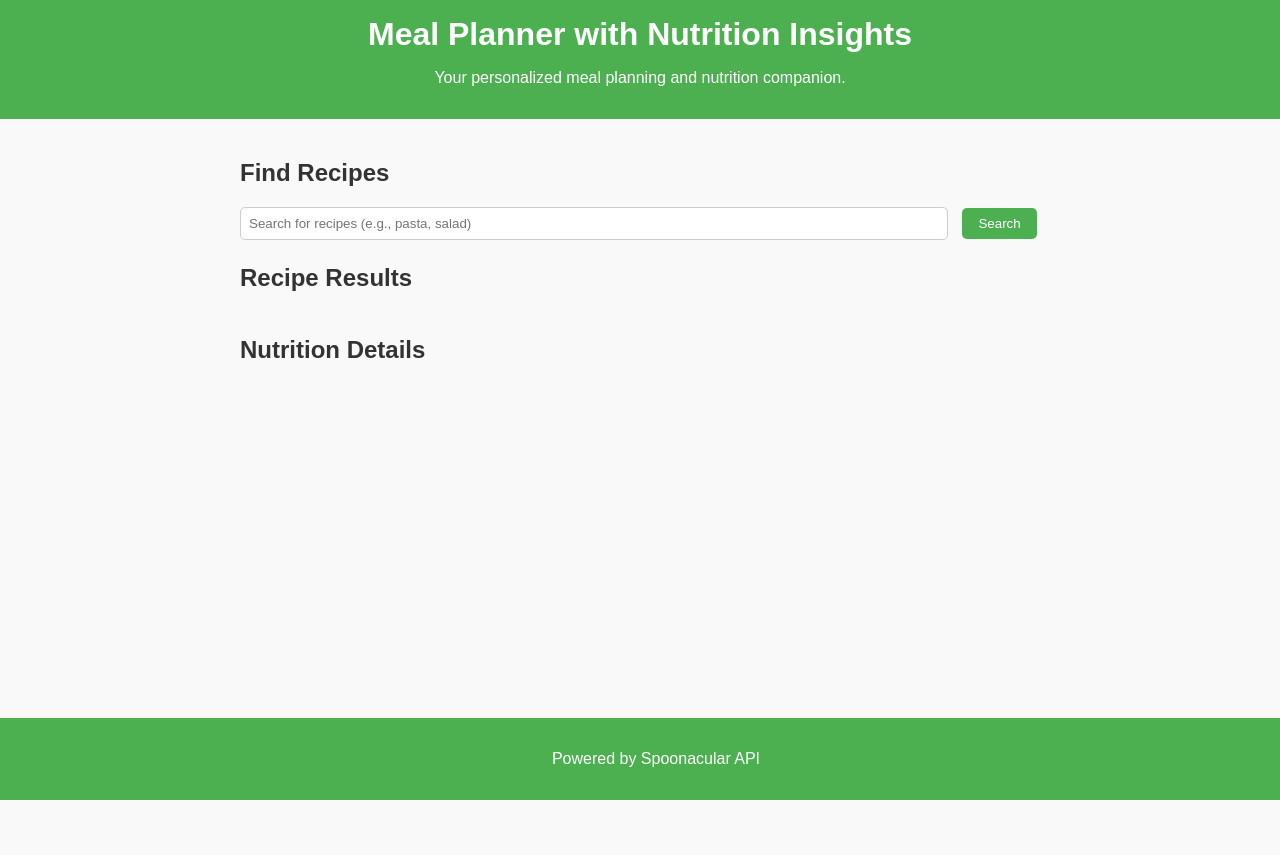
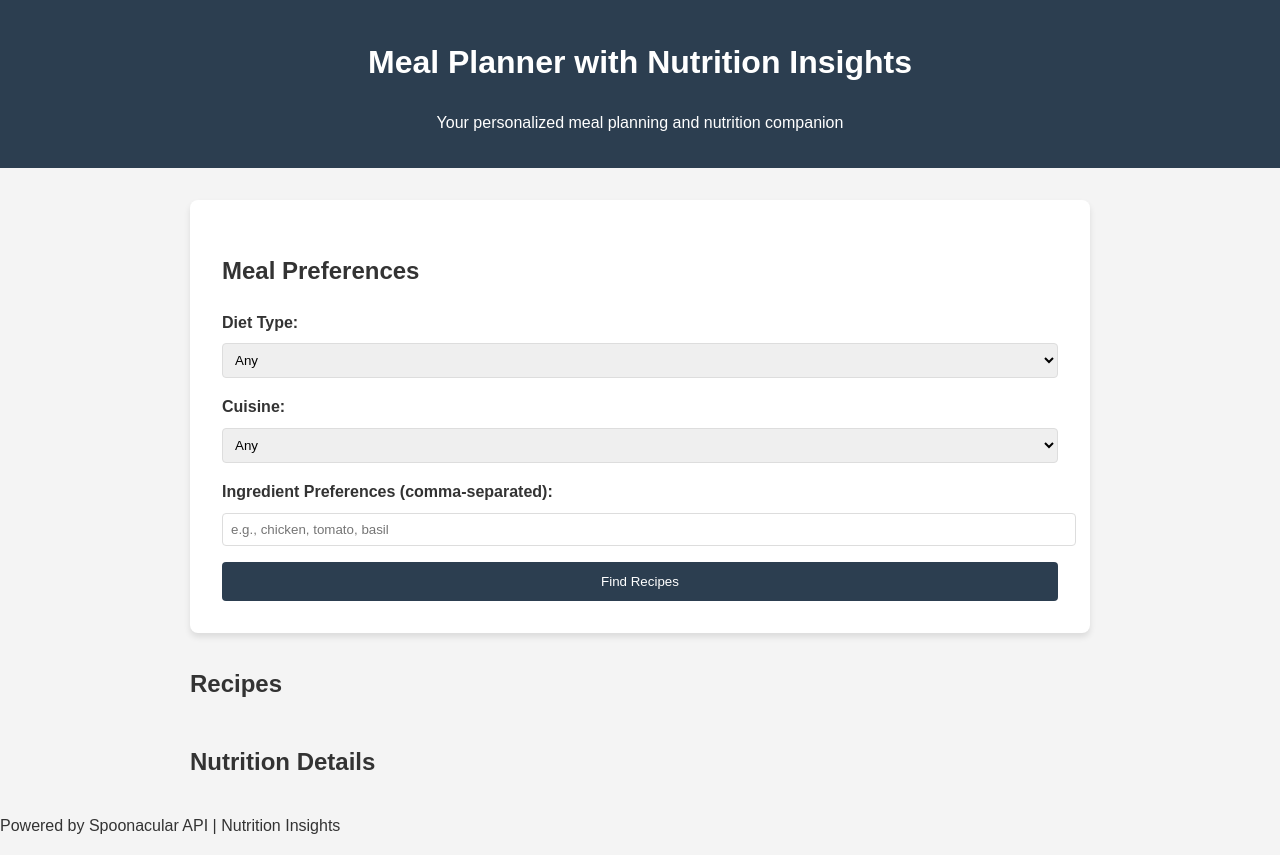
Before and after one commit to JoanK7/API_meal-planner, a plain HTML site: page index.html in a window 1280 px wide. Before the commit the page ends 800 px from the top, so only its background shows below. Drawn offline with Linux system fonts and the light colour scheme.

Commit message:
meal planner

```diff
--- a/index.html
+++ b/index.html
@@ -9,34 +9,62 @@
 <body>
     <header>
         <h1>Meal Planner with Nutrition Insights</h1>
-        <p>Your personalized meal planning and nutrition companion.</p>
+        <p>Your personalized meal planning and nutrition companion</p>
     </header>
+
     <main>
-        <!-- Recipe Search Section -->
-        <section id="search-section">
-            <h2>Find Recipes</h2>
-            <input type="text" id="search-input" placeholder="Search for recipes (e.g., pasta, salad)" />
-            <button id="search-button">Search</button>
+        <section id="preferences-section">
+            <h2>Meal Preferences</h2>
+            <form id="preferences-form">
+                <div class="form-group">
+                    <label for="diet">Diet Type:</label>
+                    <select name="diet" id="diet">
+                        <option value="">Any</option>
+                        <option value="vegetarian">Vegetarian</option>
+                        <option value="vegan">Vegan</option>
+                        <option value="keto">Keto</option>
+                        <option value="paleo">Paleo</option>
+                        <option value="gluten-free">Gluten-Free</option>
+                    </select>
+                </div>
+
+                <div class="form-group">
+                    <label for="cuisine">Cuisine:</label>
+                    <select name="cuisine" id="cuisine">
+                        <option value="">Any</option>
+                        <option value="italian">Italian</option>
+                        <option value="mexican">Mexican</option>
+                        <option value="asian">Asian</option>
+                        <option value="mediterranean">Mediterranean</option>
+                    </select>
+                </div>
+
+                <div class="form-group">
+                    <label for="ingredients">Ingredient Preferences (comma-separated):</label>
+                    <input type="text" name="ingredients" id="ingredients" placeholder="e.g., chicken, tomato, basil">
+                </div>
+
+                <button type="submit">Find Recipes</button>
+            </form>
         </section>
 
-        <!-- Recipe Results Section -->
-        <section id="results-section">
-            <h2>Recipe Results</h2>
+        <section id="recipes-section">
+            <h2>Recipes</h2>
             <div id="recipes-container">
                 <!-- Recipes will be dynamically added here -->
             </div>
         </section>
 
-        <!-- Nutritional Details Section -->
-        <section id="nutrition-section">
+        <section id="nutrition-section" class="hidden">
             <h2>Nutrition Details</h2>
             <div id="nutrition-info">
-                <!-- Nutritional info will be dynamically added here -->
+                <!-- Nutrition details will be dynamically added here -->
             </div>
         </section>
     </main>
+
     <footer>
-        <p>Powered by Spoonacular API</p>
+        <p>Powered by Spoonacular API | Nutrition Insights</p>
     </footer>
 
     <script src="script.js"></script>
--- a/script.js
+++ b/script.js
@@ -1,66 +1,99 @@
+document.addEventListener('DOMContentLoaded', function () {
+    const preferencesForm = document.getElementById('preferences-form');
+    const recipesContainer = document.getElementById('recipes-container');
 
-JavaScript (script.js)
-javascript
-Copy code
-// Replace with your actual Spoonacular API key
-const API_KEY = 'your_spoonacular_api_key';
-const API_BASE_URL = 'https://api.spoonacular.com/recipes/complexSearch';
+    // Handle form submission for searching recipes
+    preferencesForm.addEventListener('submit', async function (event) {
+        event.preventDefault();
 
-document.getElementById('search-button').addEventListener('click', async () => {
-    const query = document.getElementById('search-input').value;
-    if (!query) {
-        alert('Please enter a recipe name to search.');
-        return;
+        // Get user input
+        const query = document.getElementById('query').value.trim();
+        const ingredients = document.getElementById('ingredients').value.trim();
+
+        // Prepare search criteria
+        const searchParams = {
+            query: query || null, // Search by recipe name
+            ingredients: ingredients ? ingredients.split(',').map(i => i.trim()) : null // Search by ingredients
+        };
+
+        try {
+            // Send POST request to backend
+            const response = await fetch('/search-recipes', {
+                method: 'POST',
+                headers: {
+                    'Content-Type': 'application/json',
+                },
+                body: JSON.stringify(searchParams),
+            });
+
+            if (!response.ok) {
+                throw new Error('Failed to fetch recipes.');
             }
 
-    try {
-        const response = await fetch(`${API_BASE_URL}?query=${query}&number=6&apiKey=${API_KEY}`);
             const data = await response.json();
-        displayRecipes(data.results);
+            displayRecipes(data.recipes);
         } catch (error) {
             console.error('Error fetching recipes:', error);
-        alert('An error occurred while fetching recipes. Please try again.');
+            recipesContainer.innerHTML = `<p>Error fetching recipes: ${error.message}</p>`;
         }
     });
 
+    // Display fetched recipes
     function displayRecipes(recipes) {
-    const recipesContainer = document.getElementById('recipes-container');
         recipesContainer.innerHTML = ''; // Clear previous results
 
         if (recipes.length === 0) {
-        recipesContainer.innerHTML = '<p>No recipes found. Try another search!</p>';
+            recipesContainer.innerHTML = '<p>No recipes found. Try different inputs.</p>';
             return;
         }
 
         recipes.forEach(recipe => {
             const recipeCard = document.createElement('div');
-        recipeCard.className = 'recipe-card';
+            recipeCard.classList.add('recipe-card');
             recipeCard.innerHTML = `
+                <h3>${recipe.title}</h3>
                 <img src="${recipe.image}" alt="${recipe.title}">
-            <h3>${recipe.title}</h3>
+                <p><strong>Cooking Time:</strong> ${recipe.readyInMinutes} minutes</p>
                 <button onclick="fetchNutrition(${recipe.id})">View Nutrition</button>
             `;
             recipesContainer.appendChild(recipeCard);
         });
     }
 
-async function fetchNutrition(recipeId) {
+    // Fetch and display nutrition data
+    window.fetchNutrition = async function (recipeId) {
         try {
-        const response = await fetch(`https://api.spoonacular.com/recipes/${recipeId}/nutritionWidget.json?apiKey=${API_KEY}`);
-        const nutritionData = await response.json();
-        displayNutrition(nutritionData);
+            const response = await fetch('/fetch-nutrition', {
+                method: 'POST',
+                headers: {
+                    'Content-Type': 'application/json',
+                },
+                body: JSON.stringify({ recipe_id: recipeId }),
+            });
+
+            if (!response.ok) {
+                throw new Error('Failed to fetch nutrition details.');
+            }
+
+            const data = await response.json();
+            displayNutrition(data.nutrition);
         } catch (error) {
             console.error('Error fetching nutrition details:', error);
-        alert('An error occurred while fetching nutrition details.');
         }
-}
+    };
 
+    // Display nutrition details
     function displayNutrition(nutrition) {
+        const nutritionSection = document.getElementById('nutrition-section');
         const nutritionInfo = document.getElementById('nutrition-info');
+
         nutritionInfo.innerHTML = `
+            <h3>Nutrition Details</h3>
             <p><strong>Calories:</strong> ${nutrition.calories} kcal</p>
-        <p><strong>Carbohydrates:</strong> ${nutrition.carbs}</p>
+            <p><strong>Carbs:</strong> ${nutrition.carbs}</p>
             <p><strong>Protein:</strong> ${nutrition.protein}</p>
             <p><strong>Fat:</strong> ${nutrition.fat}</p>
         `;
+        nutritionSection.classList.remove('hidden');
     }
+});
--- a/styles.css
+++ b/styles.css
@@ -1,80 +1,76 @@
 body {
-    font-family: Arial, sans-serif;
+    font-family: 'Arial', sans-serif;
+    line-height: 1.6;
     margin: 0;
     padding: 0;
-    background-color: #f9f9f9;
+    background-color: #f4f4f4;
     color: #333;
 }
 
 header {
+    background-color: #2c3e50;
+    color: white;
     text-align: center;
-    background-color: #4caf50;
-    color: white;
-    padding: 1rem 0;
-}
-
-header h1 {
-    margin: 0;
-    font-size: 2rem;
+    padding: 1rem;
 }
 
 main {
-    padding: 1rem;
-    max-width: 800px;
-    margin: 0 auto;
+    max-width: 900px;
+    margin: 2rem auto;
+    padding: 0 1rem;
 }
 
-section {
-    margin: 1.5rem 0;
+#preferences-section {
+    background-color: white;
+    padding: 2rem;
+    border-radius: 8px;
+    box-shadow: 0 4px 6px rgba(0, 0, 0, 0.1);
+    margin-bottom: 2rem;
 }
 
-#search-section input {
-    width: calc(100% - 110px);
-    padding: 0.5rem;
-    margin-right: 10px;
-    border: 1px solid #ccc;
-    border-radius: 5px;
+.form-group {
+    margin-bottom: 1rem;
 }
 
-#search-section button {
-    padding: 0.5rem 1rem;
-    background-color: #4caf50;
+label {
+    display: block;
+    margin-bottom: 0.5rem;
+    font-weight: bold;
+}
+
+select, input[type="text"] {
+    width: 100%;
+    padding: 0.5rem;
+    border: 1px solid #ddd;
+    border-radius: 4px;
+}
+
+button {
+    display: block;
+    width: 100%;
+    padding: 0.75rem;
+    background-color: #2c3e50;
     color: white;
     border: none;
-    border-radius: 5px;
+    border-radius: 4px;
     cursor: pointer;
+    transition: background-color 0.3s ease;
 }
 
-#search-section button:hover {
-    background-color: #45a049;
+button:hover {
+    background-color: #34495e;
 }
 
 #recipes-container {
     display: grid;
-    grid-template-columns: repeat(auto-fit, minmax(200px, 1fr));
+    grid-template-columns: repeat(auto-fit, minmax(250px, 1fr));
     gap: 1rem;
 }
 
 .recipe-card {
     background-color: white;
-    border: 1px solid #ddd;
     border-radius: 8px;
+    box-shadow: 0 2px 5px rgba(0, 0, 0, 0.1);
     padding: 1rem;
-    box-shadow: 0 2px 5px rgba(0, 0, 0, 0.1);
     text-align: center;
 }
-
-.recipe-card img {
-    width: 100%;
-    border-radius: 8px;
-}
-
-footer {
-    text-align: center;
-    padding: 1rem;
-    background-color: #4caf50;
-    color: white;
-    position: fixed;
-    bottom: 0;
-    width: 100%;
-}
```
Also changed, not shown: 2 other files. Lines whose indentation alone changed are shown as unchanged.
